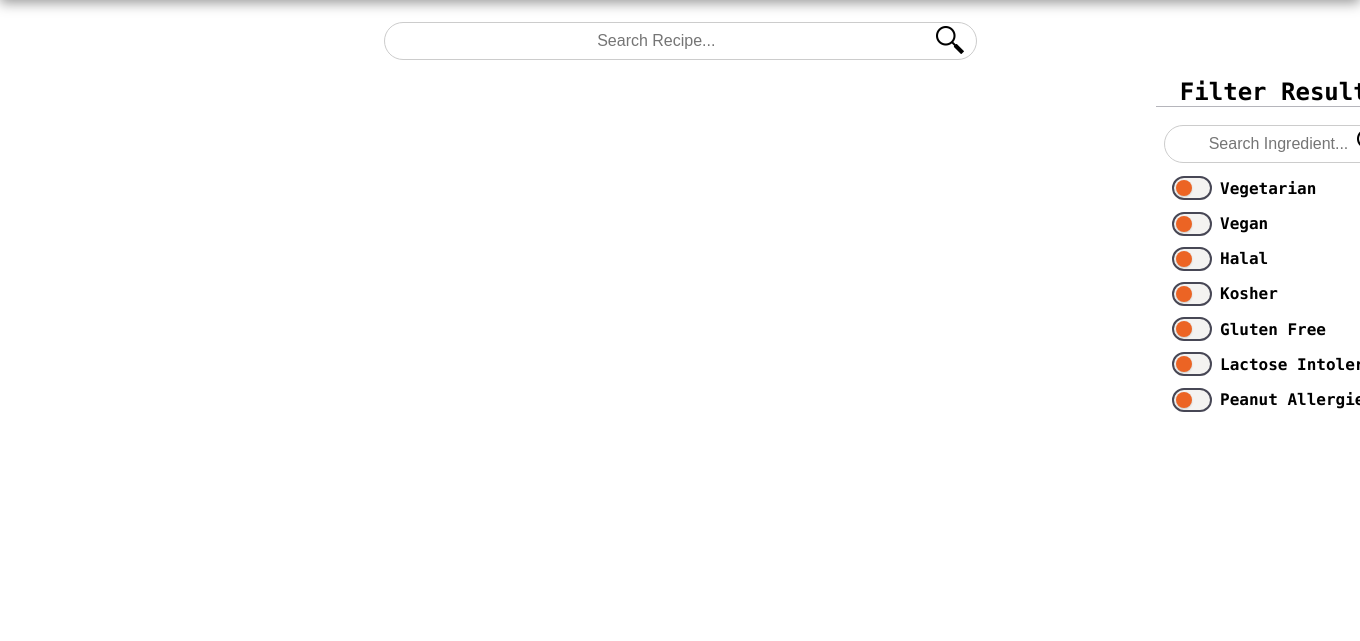
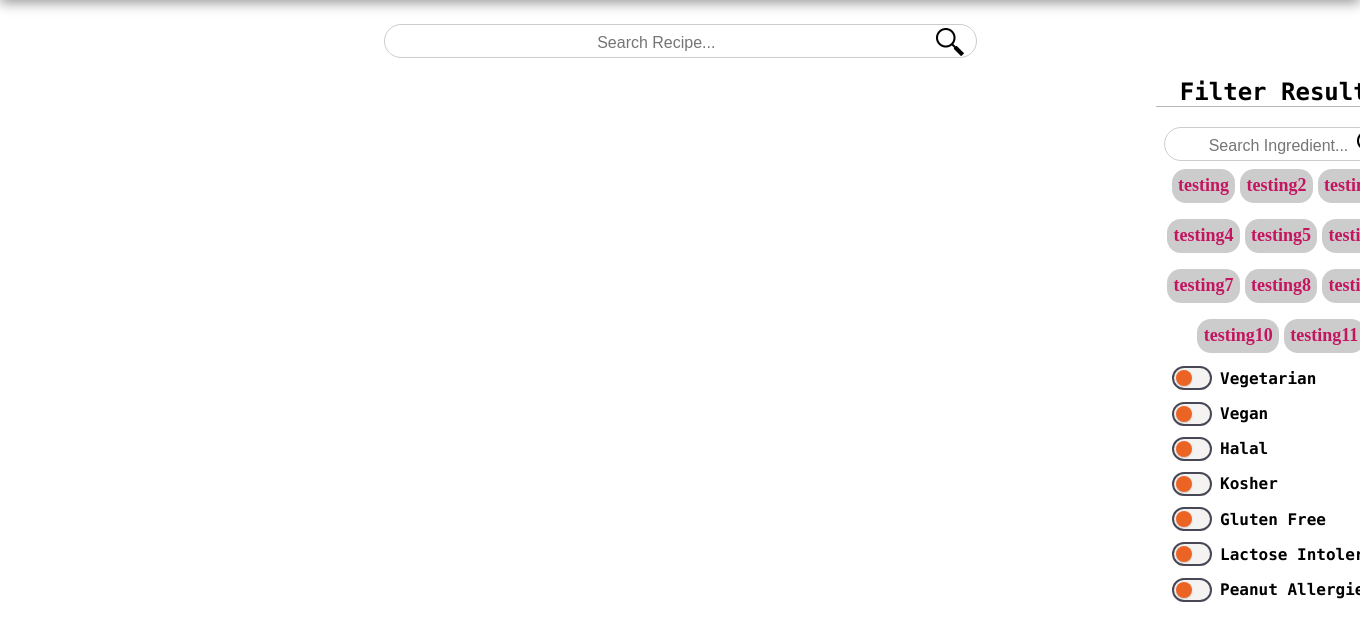
Before and after one commit to drewdrewH/Recipe-Space, a Python web app: template web/src/templates/browse.html in a window 1360 px wide. Shown: the part 100-741 px from the top of that part. Run offline with Jinja, Linux system fonts and the light colour scheme; the template is opened without the code that fills it, so the values that code supplies are empty; the page is wider than the window, and the part outside it is not shown.

Commit message:
add filter multiple ingredients

```diff
--- a/web/src/IngredientDatabase.csv
+++ b/web/src/IngredientDatabase.csv
@@ -1,10 +1,14 @@
 Ingredients
+Butter
 Cheese
+Chicken
+Chicken Broth
 Garlic
 Garlic Powder
 Green Pepper
 Ground Beef
 Gruyere Cheese
+Flour
 Half and Half
 Hot Dogs
 Lime Juice
--- a/web/src/public/css/autocomplete.css
+++ b/web/src/public/css/autocomplete.css
@@ -1,7 +1,15 @@
 .search_autocomplete {
-    display: block;
+    display: flex;
+    flex-direction: column;
     background-color: white;
-    box-shadow: 0 3px 12px #999;
+    position: absolute;
+    z-index: 9;
+    justify-content: center;
+    margin-top: 30px;
+    width: 232px;
+    border-left: 1px solid hsl(120, 100%, 35%);
+    border-right: 1px solid hsl(120, 100%, 35%);
+    list-style: none;
 }
 
 .autocomplete_entry {
--- /dev/null
+++ b/web/src/public/css/ingredient_tags.js
@@ -0,0 +1 @@
+var ingredients = [];
--- a/web/src/public/css/style.css
+++ b/web/src/public/css/style.css
@@ -123,7 +123,6 @@ font-size: xx-large;
     justify-content: center;
     padding-top: 24px;
     height: 34px;
-    align-items: center;
 }
 
 .searchsubmit {
@@ -148,14 +147,14 @@ font-size: xx-large;
 }
 
 .filterclass {
-    max-width: 25%;
+    max-width: 250px;
     min-width: 250px;
     text-align: center;
 }
 
 .filterclass .search {
     padding-top: 0px;
-    padding-bottom: 10px;
+    z-index: 9;
 }
 
 .filterclass h2 {
@@ -224,3 +223,30 @@ font-size: xx-large;
       width:100%;
       grid-template-columns:85% 15%;
   }
+
+  .ingredient_tags {
+    list-style: none;
+    margin:0;
+    padding:0;
+    display: flex;
+    flex-wrap: wrap;
+    justify-content: center;
+    align-items: center;
+    font-size: large;
+    color: white;
+    height: 200px;
+  }
+
+  .ingredient_tag {
+    background:hsl(0, 0%, 80%);
+    border-radius: 14px;
+    font-weight: bolder;
+    margin: 1% 1%;
+    padding: 2.5%;
+    color:#c41560;
+    height:fit-content;
+  }
+
+  .ingredient_tag:hover {
+      background:hsl(0, 0%, 90%);
+  }
--- a/web/src/templates/browse.html
+++ b/web/src/templates/browse.html
@@ -15,8 +15,8 @@
     <meta name="author" content="Andrew Hernandez, Gourab, Mark, Freddy" />
     <meta name="description" content="Recipe Heaven" />
 
-    <link rel="stylesheet" type="text/css" href="css/style.css" />
-    <link rel="stylesheet" type="text/css" href="css/card.css" />
+    <link rel="stylesheet" type="text/css" href="/css/style.css" />
+    <link rel="stylesheet" type="text/css" href="/css/card.css" />
   </head>
 
   <body>
--- a/web/src/templates/filter.html
+++ b/web/src/templates/filter.html
@@ -2,11 +2,24 @@
     <div class="filteringredient">
         <h2>Filter Results</h2>
         {% include 'filter_search.html' %}
+        <div class="ingredient_tags">
+            <div class="ingredient_tag">testing</div>
+            <div class="ingredient_tag">testing2</div>
+            <div class="ingredient_tag">testing3</div>
+            <div class="ingredient_tag">testing4</div>
+            <div class="ingredient_tag">testing5</div>
+            <div class="ingredient_tag">testing6</div>
+            <div class="ingredient_tag">testing7</div>
+            <div class="ingredient_tag">testing8</div>
+            <div class="ingredient_tag">testing9</div>
+            <div class="ingredient_tag">testing10</div>
+            <div class="ingredient_tag">testing11</div>
             {% for ingredient in ingredients %}
-        <template id="ingredientTemplate">
-            <div class="ingredientitem"></div>
-        </template>
+                <div class="ingredient_tag">{{ingredient}}</div>
             {% endfor %}
+        </div>
+        <script src="/css/ingredient_tags.js"></script>
+        <div class="ingredientToggle">
             <section class="filtertoggles">
                 <div>
                     <input type="checkbox" class="toggle" id="tvegetarian">
@@ -39,3 +52,4 @@
             </section>
         </div>
     </div>
+</div>
--- a/web/src/templates/filter_search.html
+++ b/web/src/templates/filter_search.html
@@ -1,8 +1,8 @@
 <div  class="search">
-    <form method='POST' action='/filter_ingredient' class="searchbar">
+    <form method='POST' action='/filter_ingredient' id="searchbar" class="searchbar">
         <input name='filter-search-val' id='filter-search-val' class="searchtext" type="text" placeholder="Search Ingredient..." />
-        <button type="submit" class="searchsubmit" id="filtersearchsubmit"/>
+        <button type="submit" class="searchsubmit" id="filtersearchsubmit"></button>
     </form >
+    {% include 'search_autocomplete.html' %}
 </div>
-{% include 'search_autocomplete.html' %}
-<script src="css/filterIngredients.js"></script>
+<script src="/css/filterIngredients.js"></script>
--- a/web/src/templates/navbar.html
+++ b/web/src/templates/navbar.html
@@ -1,7 +1,7 @@
-<link rel="stylesheet" type="text/css" href="css/modal.css">
+<link rel="stylesheet" type="text/css" href="/css/modal.css">
 
 <header>
-<img src ="css/img/logoResize.png">
+<img src ="/css/img/logoResize.png">
 
 <ul class="nav">
 <li class="navlink"><a href="/">Home</a></li>
--- a/web/src/templates/recipe.html
+++ b/web/src/templates/recipe.html
@@ -13,8 +13,8 @@
     <meta name="author" content="Andrew Hernandez, Gourab, Mark, Freddy" />
     <meta name="description" content="Recipe Heaven" />
 
-    <link rel="stylesheet" type="text/css" href="css/style.css" />
-    <link rel="stylesheet" type="text/css" href="css/cardpage.css" />
+    <link rel="stylesheet" type="text/css" href="/css/style.css" />
+    <link rel="stylesheet" type="text/css" href="/css/cardpage.css" />
   </head>
 
   <body>
--- a/web/src/templates/search_autocomplete.html
+++ b/web/src/templates/search_autocomplete.html
@@ -1,12 +1,13 @@
-<div class="search_autocomplete">
-    <div id="autocomplete_entry1"></div>
-    <div id="autocomplete_entry2"></div>
-    <div id="autocomplete_entry3"></div>
-    <div id="autocomplete_entry4"></div>
-    <div id="autocomplete_entry5"></div>
-    <div id="autocomplete_entry6"></div>
-    <div id="autocomplete_entry7"></div>
-    <div id="autocomplete_entry8"></div>
-    <div id="autocomplete_entry9"></div>
-    <div id="autocomplete_entry10"></div>
+<link rel="stylesheet" type="text/css" href="/css/autocomplete.css" />
+<div class="search_autocomplete" id="search_autocomplete">
+    <li id="autocomplete_entry1"></li>
+    <li id="autocomplete_entry2"></li>
+    <li id="autocomplete_entry3"></li>
+    <li id="autocomplete_entry4"></li>
+    <li id="autocomplete_entry5"></li>
+    <li id="autocomplete_entry6"></li>
+    <li id="autocomplete_entry7"></li>
+    <li id="autocomplete_entry8"></li>
+    <li id="autocomplete_entry9"></li>
+    <li id="autocomplete_entry10"></li>
 </div>
--- a/web/src/templates/user_nav.html
+++ b/web/src/templates/user_nav.html
@@ -1,5 +1,5 @@
 <header>
-    <img src ="css/img/logoResize.png">
+    <img src ="/css/img/logoResize.png">
 
     <ul class="nav">
     <li class="navlink"><a href="/">Home</a></li>
```
Also changed, not shown: other parts of web/src/templates/navbar.html (+1 -1 lines), web/src/public/css/filterIngredients.js (+26 -0 lines), web/src/server.py (+21 -7 lines). Lines whose indentation alone changed are shown as unchanged.
